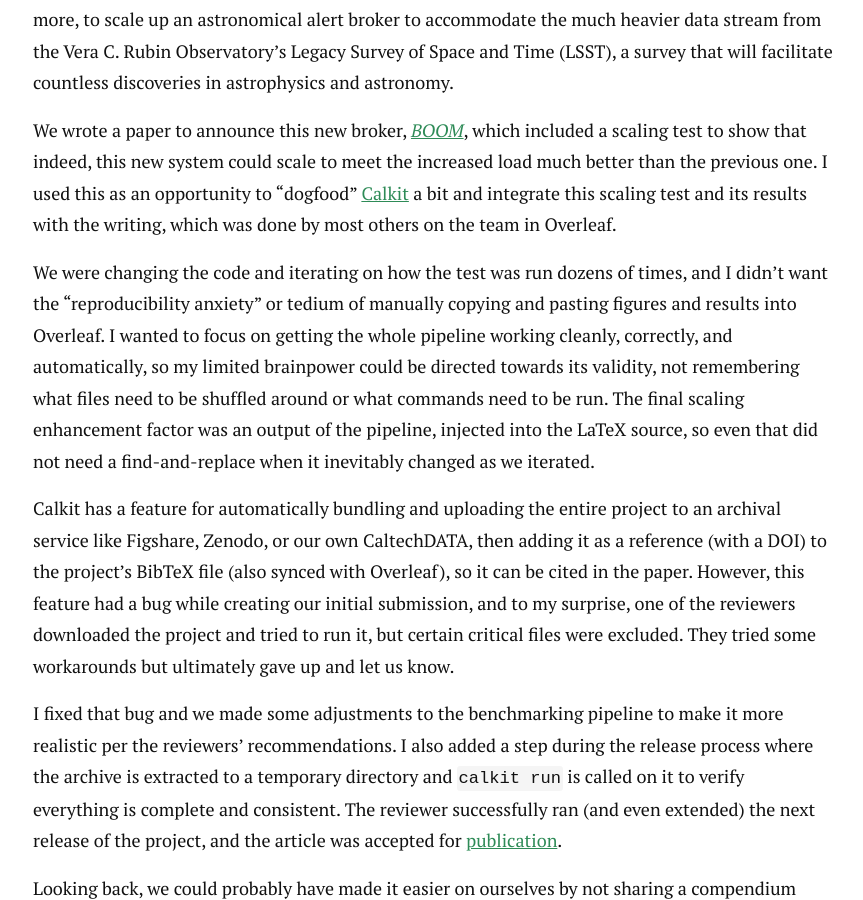
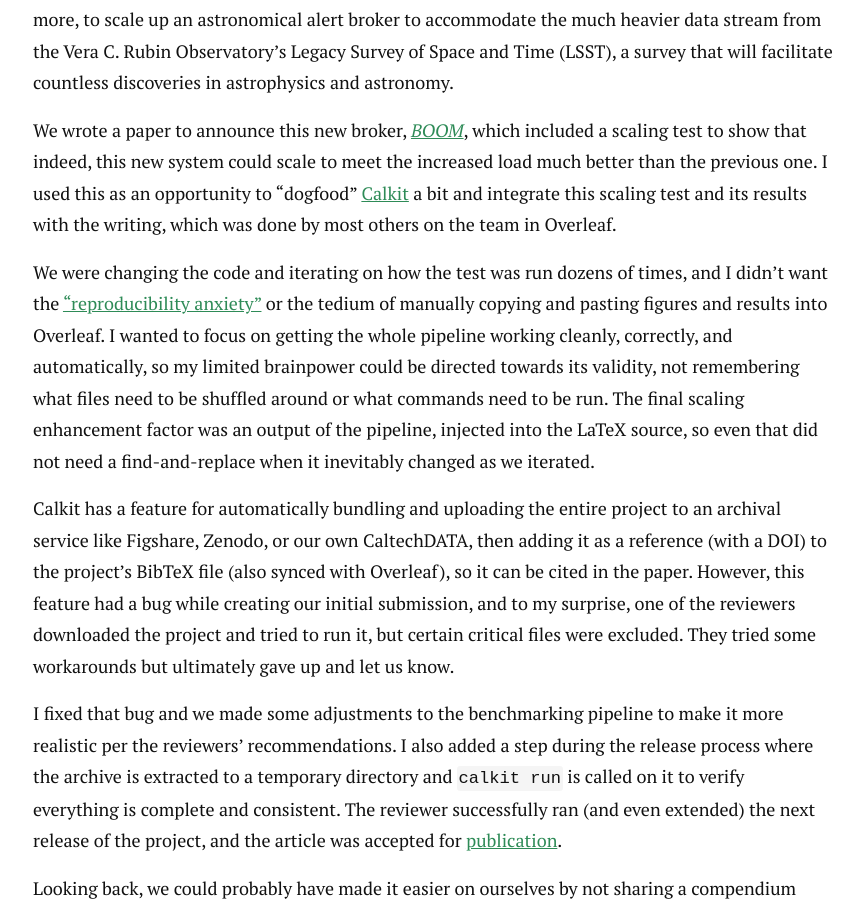
Before and after one commit to petebachant/petebachant.github.io, a Jekyll site: the page built from _posts/2026-10-22-failed-repro.md, in a window 1280 px wide and 900 px high, scrolled down 989 px. Shown: the whole window, without its empty margins (207-1070 px from the left). Built offline with Jekyll 4.4.1, drawn with Linux system fonts in a browser that asks for light colours; nearby versions of some CDN libraries; comment, search, counter and statistics services are not loaded.

Commit message:
Minor fixes

```diff
--- a/_posts/2026-10-22-failed-repro.md
+++ b/_posts/2026-10-22-failed-repro.md
@@ -56,8 +56,8 @@
 
 We were changing the code and iterating on how the test was
 run dozens of times, and I didn't want the
-"reproducibility anxiety"
-or tedium of manually copying and pasting figures and results into Overleaf.
+["reproducibility anxiety"](https://docs.calkit.org/testimonials/#becca-mccabe)
+or the tedium of manually copying and pasting figures and results into Overleaf.
 I wanted to focus on getting the whole pipeline working cleanly,
 correctly, and automatically, so my limited brainpower could be directed
 towards its validity, not remembering what files need to be shuffled
```
